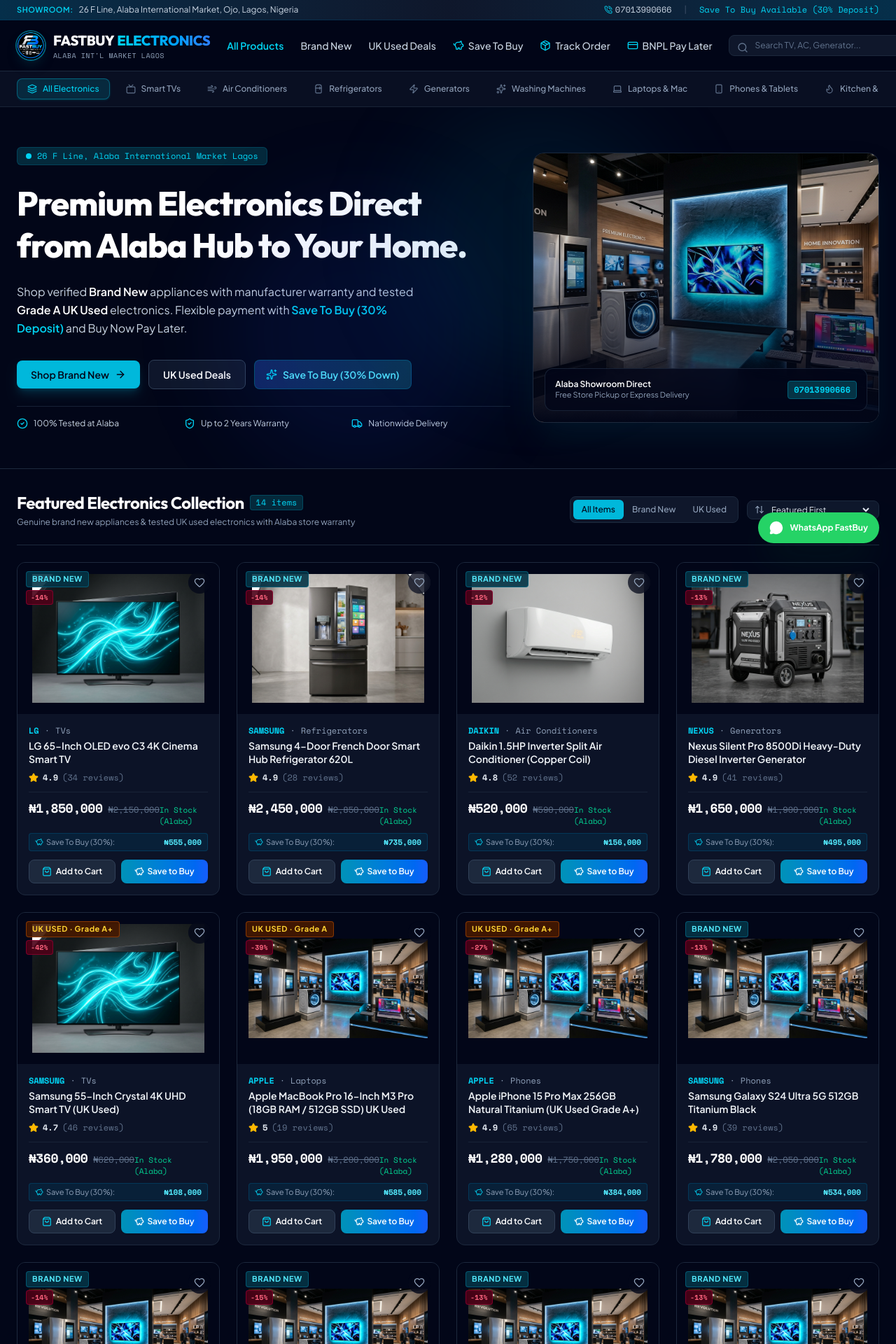
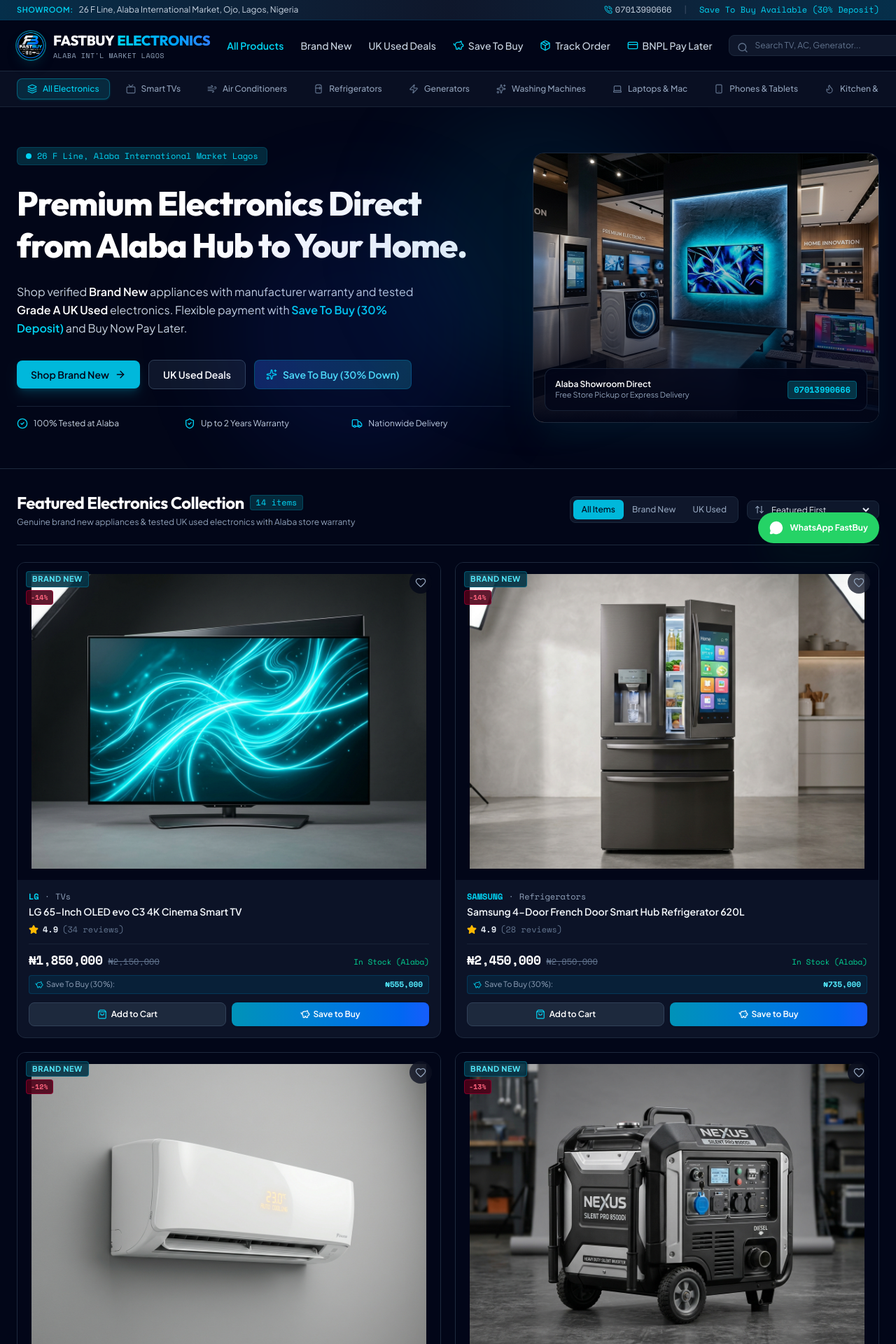
Before and after one commit to visibyltech/fastbuyelectronics-mainproject, a React (Vite) app: page / in a window 1280 px wide. Shown: the top 1920 px of the page at 70% size. Built offline with nearby package versions, Linux system fonts and the light colour scheme.

Commit message:
Display storefront products in a clean two-column grid

```diff
--- a/src/components/ProductGrid.tsx
+++ b/src/components/ProductGrid.tsx
@@ -172,7 +172,7 @@ export const ProductGrid: React.FC = () => {
 
       {/* Products Grid */}
       {filteredProducts.length > 0 ? (
-        <div className="grid grid-cols-1 sm:grid-cols-2 lg:grid-cols-3 xl:grid-cols-4 gap-6 pt-6">
+        <div className="grid grid-cols-2 gap-4 sm:gap-5 pt-6">
           {filteredProducts.map((product) => (
             <ProductCard key={product.id} product={product} />
           ))}
```
